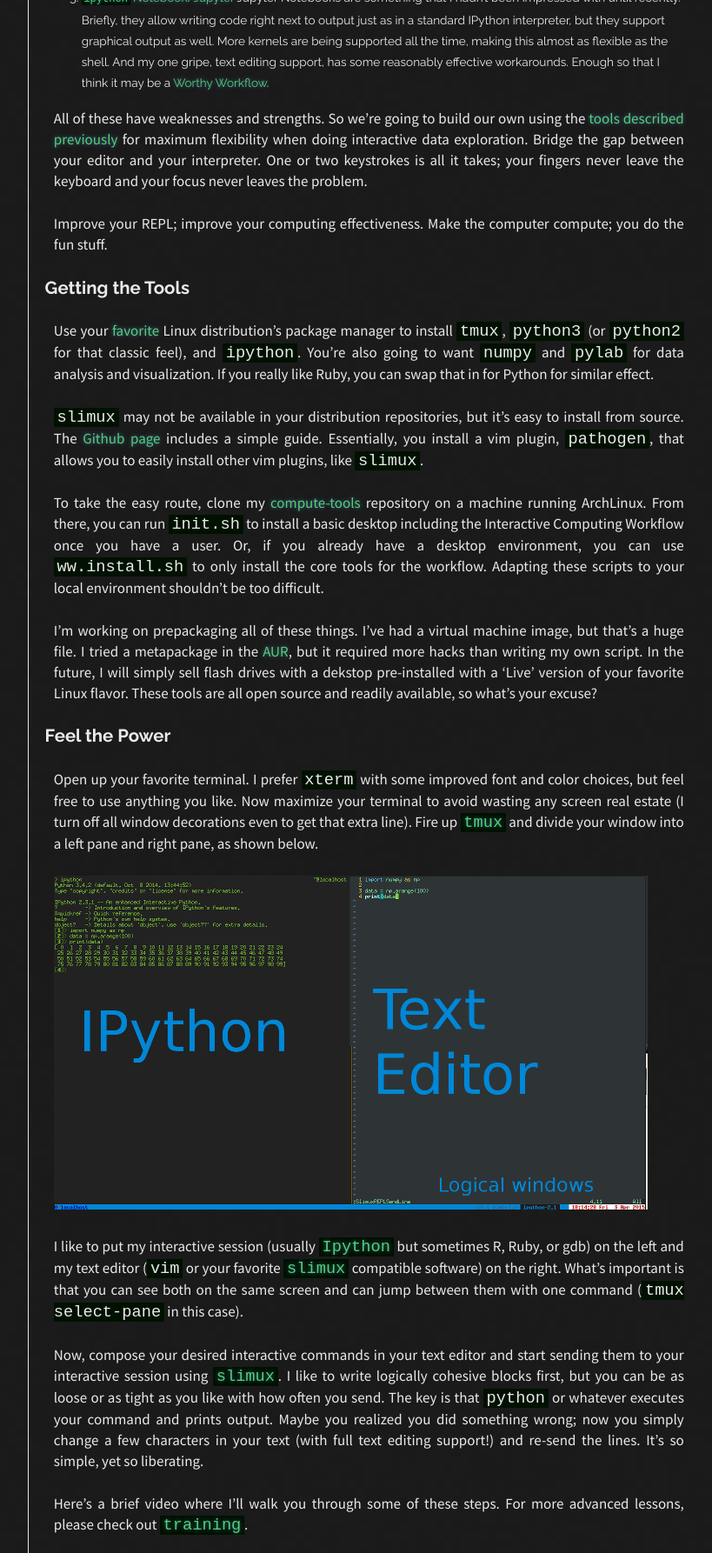
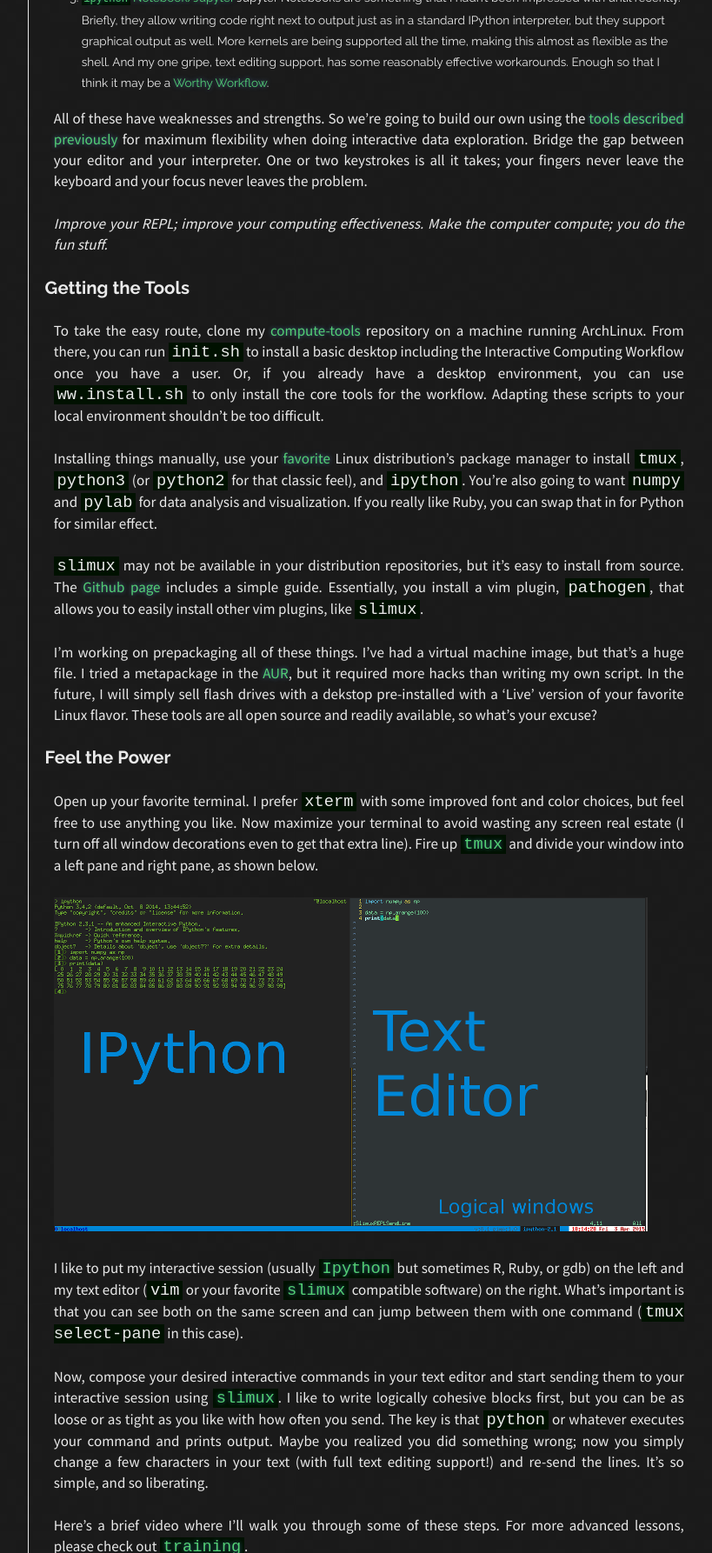
Before and after one commit to dvbuntu/compute, a Jekyll site: the page built from _posts/2050-01-01-workflow.md, in a window 1280 px wide, cut to the strip 1160-2946 px from the top of the page. Shown: the whole strip at 87% size, without its empty margins (193-1012 px from the left). Built offline with Jekyll 4.4.1, drawn with Linux system fonts in a browser that asks for light colours; Markdown is read by kramdown in place of the engine named in the settings.

Commit message:
Workflow looking good

```diff
--- a/_posts/2050-01-01-workflow.md
+++ b/_posts/2050-01-01-workflow.md
@@ -27,17 +27,17 @@ Workflow Options
 
 All of these have weaknesses and strengths.  So we're going to build our own using the [tools]({{ site.baseurl }}{% post_url 2090-01-01-ipython %}) [described]({{ site.baseurl }}{% post_url 2080-01-01-tmux %}) [previously]({{ site.baseurl }}{%post_url 2070-01-01-slimux %}) for maximum flexibility when doing interactive data exploration.  Bridge the gap between your editor and your interpreter.  One or two keystrokes is all it takes; your fingers never leave the keyboard and your focus never leaves the problem.
 
-Improve your REPL; improve your computing effectiveness.
-Make the computer compute; you do the fun stuff.
+*Improve your REPL; improve your computing effectiveness.
+Make the computer compute; you do the fun stuff.*
 
 Getting the Tools
 ---
 
-Use your [favorite](https://www.archlinux.org) Linux distribution's package manager to install `tmux`, `python3` (or `python2` for that classic feel), and `ipython`.  You're also going to want `numpy` and `pylab` for data analysis and visualization.  If you really like Ruby, you can swap that in for Python for similar effect.
+To take the easy route, clone my [compute-tools](http://github.com/dvbuntu/compute-tools) repository on a machine running ArchLinux.  From there, you can run `init.sh` to install a basic desktop including the Interactive Computing Workflow once you have a user.  Or, if you already have a desktop environment, you can use `ww.install.sh` to only install the core tools for the workflow.  Adapting these scripts to your local environment shouldn't be too difficult.
+
+Installing things manually, use your [favorite](https://www.archlinux.org) Linux distribution's package manager to install `tmux`, `python3` (or `python2` for that classic feel), and `ipython`.  You're also going to want `numpy` and `pylab` for data analysis and visualization.  If you really like Ruby, you can swap that in for Python for similar effect.
 
 `slimux` may not be available in your distribution repositories, but it's easy to install from source.  The [Github page](https://github.com/epeli/slimux) includes a simple guide.  Essentially, you install a vim plugin, `pathogen`, that allows you to easily install other vim plugins, like `slimux`.
-
-To take the easy route, clone my [compute-tools](http://github.com/dvbuntu/compute-tools) repository on a machine running ArchLinux.  From there, you can run `init.sh` to install a basic desktop including the Interactive Computing Workflow once you have a user.  Or, if you already have a desktop environment, you can use `ww.install.sh` to only install the core tools for the workflow.  Adapting these scripts to your local environment shouldn't be too difficult.
 
 I'm working on prepackaging all of these things.  I've had a virtual machine image, but that's a huge file.  I tried a metapackage in the [AUR](aur4.archlinux.org), but it required more hacks than writing my own script.  In the future, I will simply sell flash drives with a dekstop pre-installed with a 'Live' version of your favorite Linux flavor.  These tools are all open source and readily available, so what's your excuse?
 
@@ -50,7 +50,7 @@ Open up your favorite terminal.  I prefer `xterm` with some improved font and co
 
 I like to put my interactive session (usually [`Ipython`]({{ site.baseurl }}{% post_url 2090-01-01-ipython %}) but sometimes R, Ruby, or gdb) on the left and my text editor (`vim` or your favorite [`slimux`]({{ site.baseurl }}{%post_url 2070-01-01-slimux %}) compatible software) on the right.  What's important is that you can see both on the same screen and can jump between them with one command (`tmux select-pane` in this case).
 
-Now, compose your desired interactive commands in your text editor and start sending them to your interactive session using [`slimux`]({{ site.baseurl }}{%post_url 2070-01-01-slimux %}).  I like to write logically cohesive blocks first, but you can be as loose or as tight as you like with how often you send.  The key is that `python` or whatever executes your command and prints output.  Maybe you realized you did something wrong; now you simply change a few characters in your text (with full text editing support!) and re-send the lines.  It's so simple, yet so liberating.
+Now, compose your desired interactive commands in your text editor and start sending them to your interactive session using [`slimux`]({{ site.baseurl }}{%post_url 2070-01-01-slimux %}).  I like to write logically cohesive blocks first, but you can be as loose or as tight as you like with how often you send.  The key is that `python` or whatever executes your command and prints output.  Maybe you realized you did something wrong; now you simply change a few characters in your text (with full text editing support!) and re-send the lines.  It's so simple, and so liberating.
 
 Here's a brief video where I'll walk you through some of these steps.  For more advanced lessons, please check out [`training`]({{ site.baseurl }}{%post_url 2030-01-01-training %}).
 
```
